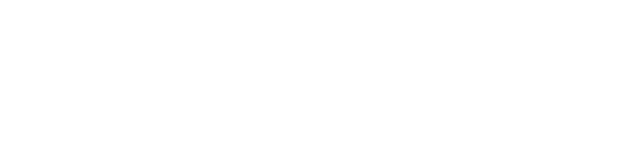
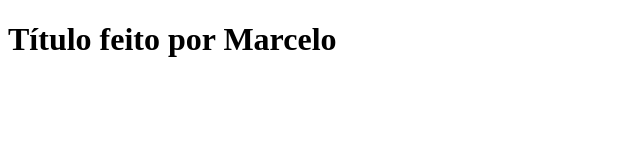
Before and after one commit to marcelovalesilva/aula-git-essencial, a plain HTML site: page index.html in a window 1280 px wide. Shown: the whole page, without its empty margins (0-640 px from the left). Drawn offline with Linux system fonts and the light colour scheme.

```diff
--- a/index.html
+++ b/index.html
@@ -7,5 +7,7 @@
 </head>
 <body>
 
+    <h1>Título feito por Marcelo</h1>
+
 </body>
 </html>
```
